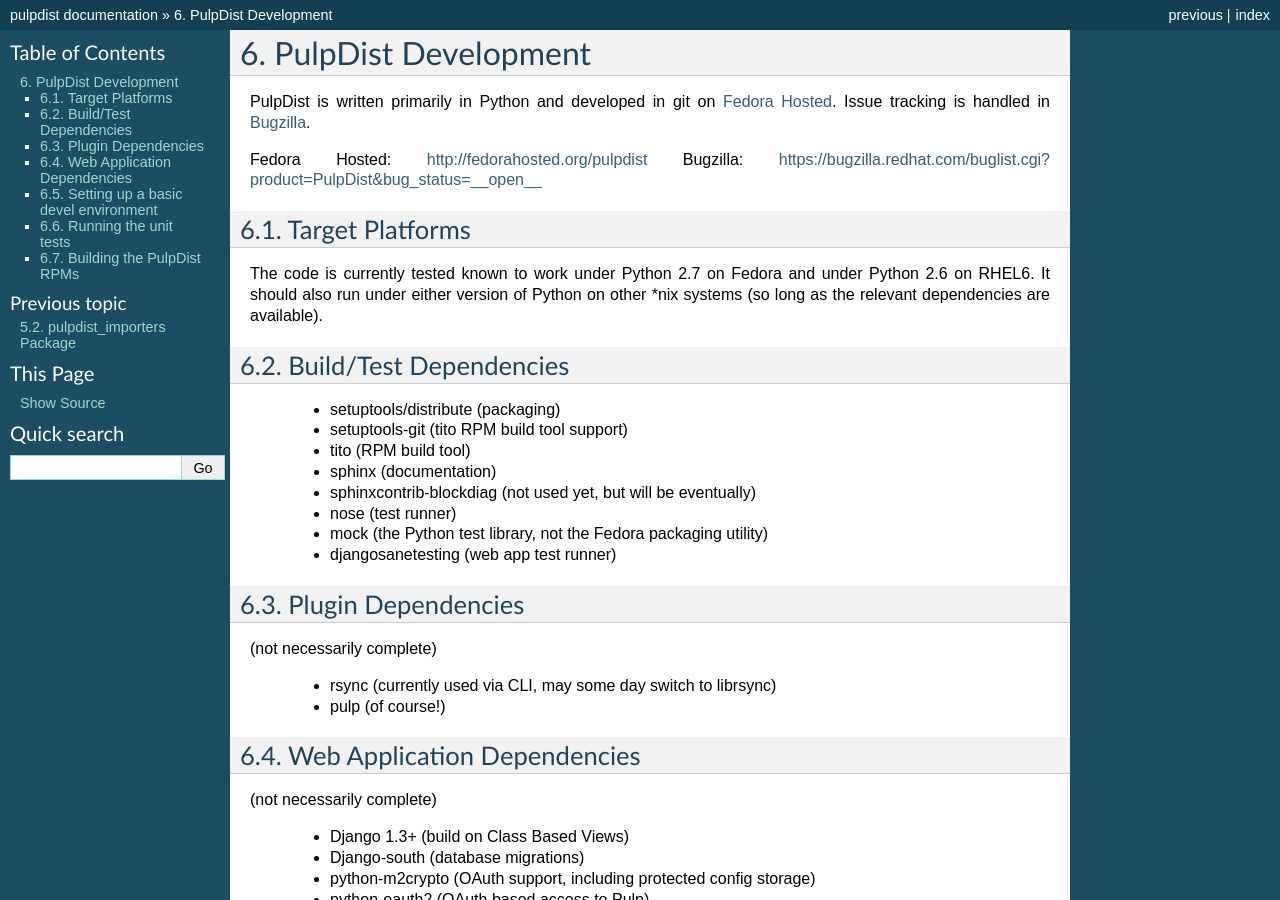
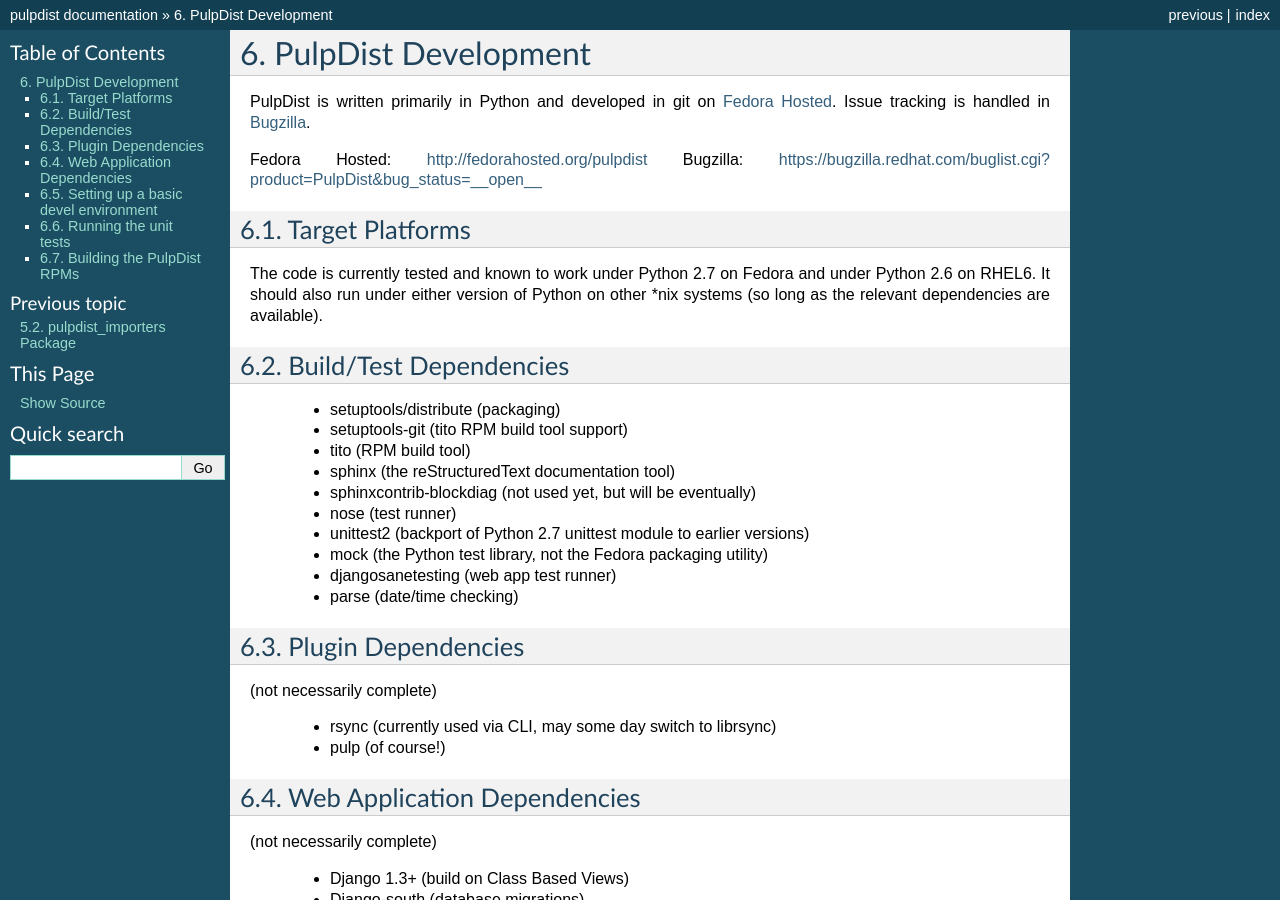
Before and after one commit to ncoghlan/pulpdist, a Sphinx documentation site: the page built from doc/about.rst, in a window 1280 px wide and 900 px high. Built offline with Sphinx 7.4.7, drawn with Linux system fonts in a browser that asks for light colours; the version number could not be read and is left out.

Commit message:
Minor cleanups to the "about" section of the docs

```diff
--- a/doc/about.rst
+++ b/doc/about.rst
@@ -11,8 +11,8 @@ _`Bugzilla`: https://bugzilla.redhat.com/buglist.cgi?product=PulpDist&bug_status
 Target Platforms
 ----------------
 
-The code is currently tested known to work under Python 2.7 on Fedora and under
-Python 2.6 on RHEL6. It should also run under either version of Python on
+The code is currently tested and known to work under Python 2.7 on Fedora and
+under Python 2.6 on RHEL6. It should also run under either version of Python on
 other \*nix systems (so long as the relevant dependencies are available).
 
 
@@ -22,11 +22,13 @@ Build/Test Dependencies
   * setuptools/distribute (packaging)
   * setuptools-git (tito RPM build tool support)
   * tito (RPM build tool)
-  * sphinx (documentation)
+  * sphinx (the reStructuredText documentation tool)
   * sphinxcontrib-blockdiag (not used yet, but will be eventually)
   * nose (test runner)
+  * unittest2 (backport of Python 2.7 unittest module to earlier versions)
   * mock (the Python test library, not the Fedora packaging utility)
   * djangosanetesting (web app test runner)
+  * parse (date/time checking)
 
 
 Plugin Dependencies
```
